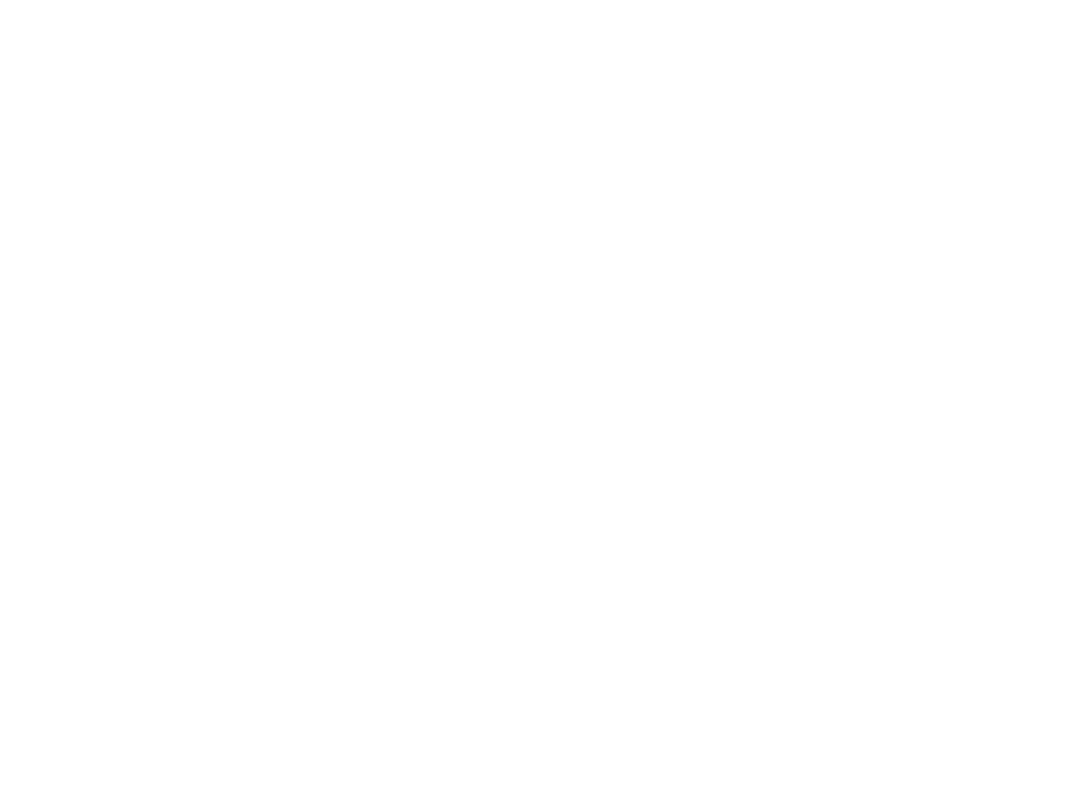
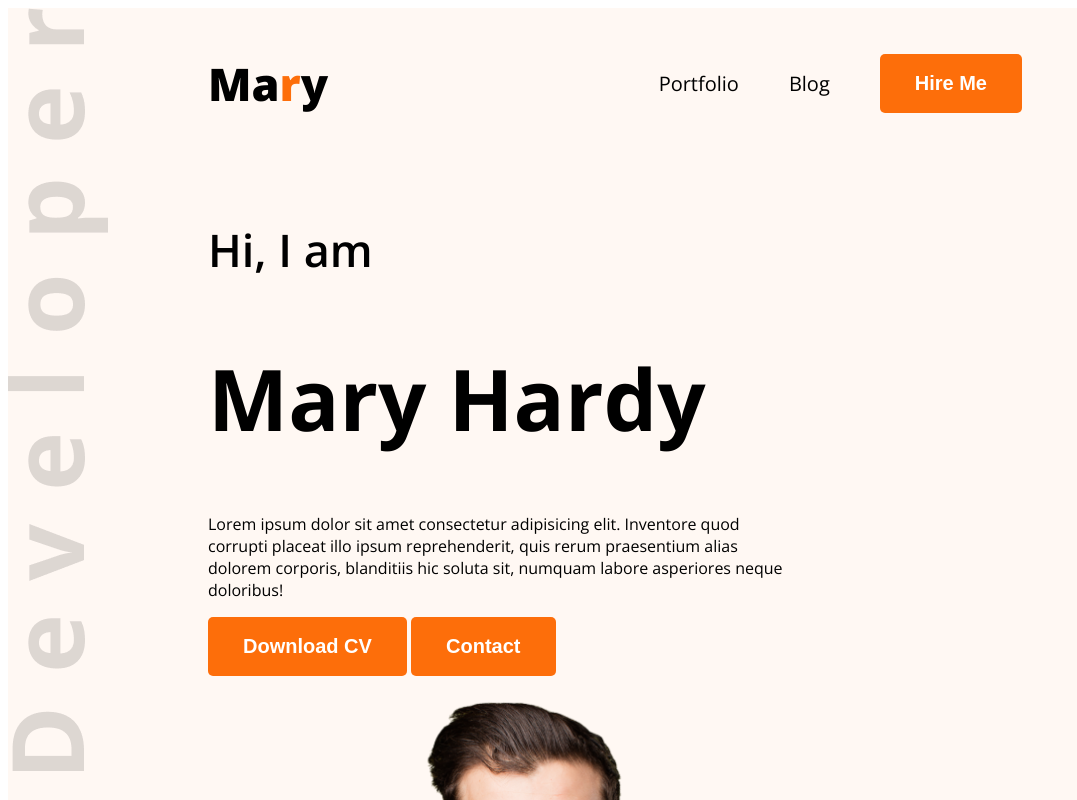
Before and after one commit to Adni1405/web-dev-portfolio, a plain HTML site: page index.html in a window 1280 px wide. Shown: the top 800 px of the page, without its empty margins (0-1077 px from the left). Drawn offline with nearby package versions, Linux system fonts and the light colour scheme.

Commit message:
added two pages

```diff
--- a/index.html
+++ b/index.html
@@ -4,13 +4,58 @@
     <meta charset="UTF-8">
     <meta name="viewport" content="width=device-width, initial-scale=1.0">
     <title>Web Developer Portfolio</title>
+    <link rel="preconnect" href="https://fonts.googleapis.com">
+<link rel="preconnect" href="https://fonts.gstatic.com" crossorigin>
+<link href="https://fonts.googleapis.com/css2?family=Open+Sans:ital,wght@0,300..800;1,300..800&display=swap" rel="stylesheet">
+    <link rel="stylesheet" href="styles/portfolio.css">
 </head>
-<body>
-    <header>
-
+<body class="open-sans-normal">
+    <header class="header secondary-bg">
+        <nav>
+            <h3 class="nav-title">Ma<span class="text-primary">r</span>y</h3>
+            <ul>
+                <li><a class="dark-02">Portfolio</a></li>
+                <li><a class      ="dark-02">Blog</a></li>
+                <li><a href=""><button class="btn-primary">Hire Me</button></a></li>
+            </ul>
+        </nav>
+        <div class="banner">
+            <div class="banner-content">
+                <h4 class="banner-greetings dark-02">Hi, I am</h4>
+                <h1 class="banner-title">Mary Hardy</h1>
+                <p class="banner-description">
+                    Lorem ipsum dolor sit amet consectetur adipisicing elit. Inventore quod corrupti placeat illo ipsum reprehenderit, quis rerum praesentium alias dolorem corporis, blanditiis hic soluta sit, numquam labore asperiores neque doloribus!
+                </p>
+                <button class="btn-primary">Download CV</button>
+                <button class="btn-primary">Contact</button>
+                <img class="banner-profile-pic" src="images/hardy.png" alt="">
+            </div>
+        </div>
     </header>
     <main>
-
+        <section class="about">
+            <h3 class="section-title">About Me</h3>
+            <p class="section-description">Lorem ipsum dolor sit amet consectetur, adipisicing elit. Qui at ea temporibus ullam optio numquam error pariatur nesciunt, nisi voluptas. Tempore eligendi ut qui molestias nisi earum ducimus deserunt expedita.</p>
+            <div class="about-items">
+                <!-- .about-item*4>p.item-title+p.item-description -->
+                <about-items>
+                    <p class="item-title">Date of Birth</p>
+                    <p class="item-description">Dec 16, 1971</p>
+                </about-items>
+                <about-items>
+                    <p class="item-title">From</p>
+                    <p class="item-description">Dhaka, BD</p>
+                </about-items>
+                <about-items>
+                    <p class="item-title">My name</p>
+                    <p class="item-description">Mary Handy</p>
+                </about-items>
+                <about-items>
+                    <p class="item-title">Email</p>
+                    <p class="item-description">abc@def.com</p>
+                </about-items>
+            </div>
+        </section>
     </main>
     <footer>
 
--- /dev/null
+++ b/styles/portfolio.css
@@ -0,0 +1,123 @@
+
+.open-sans-normal {
+  font-family: "Open Sans", sans-serif;
+  font-optical-sizing: auto;
+  font-style: normal;
+  font-variation-settings:
+    "wdth" 100;
+}
+
+/* shared styles */
+.text-primary{
+    color: #FD6E0A;
+}
+
+.dark-2{
+    color: #474747;
+}
+
+.btn-primary{
+    background-color: #FD6E0A;
+    font-weight: bold;
+    font-size: 20px;
+    color: white;
+    border: none;
+    padding: 18px 35px;
+    border-radius: 5px;
+}
+
+.section-title{
+    font-size: 35px;
+    font-weight: bold;
+    color: #181818;
+}
+
+.section-description{
+    font-size: 18px;
+    color: #757575;
+}
+
+.secondary-bg{
+    background-color: #FFF8F3;
+}
+/* header */
+.header{
+    background-image: url('../images/developer.png'), url('../images/header_bg.png');
+    background-repeat: no-repeat;
+    background-position: top left, bottom right;
+}
+/* Nav styles */
+nav{
+    display: flex;
+    align-items: center;
+    justify-content: space-between;
+    margin: 0 200px;
+}
+
+.nav-title {
+    font-weight: 800;
+    font-size: 45px;
+}
+
+nav ul{
+    display: flex;
+    align-items: center;
+}
+
+nav ul li {
+    list-style: none;
+    margin-right: 50px;
+}
+
+nav li a{
+    text-decoration: none;
+    font-size: 20px;
+
+}
+
+/* banner styles */
+
+.banner{
+    display: flex;
+    justify-content: space-between;
+    margin: 0 35px 0 200px;
+}
+.banner-greetings{
+    font-size: 45px;
+    font-weight: 600;
+}
+
+.banner-content{
+    max-width: 580px;
+}
+
+.banner-title{
+    font-weight: bold;
+    font-size: 85px;
+}
+
+.banner-profile-pic{
+    width: 580px;
+}
+
+/* main styles */
+main{
+    max-width: 1140px;
+    margin: 0 auto;
+}
+
+/* about styles */
+.about{
+    border-radius: 10px;
+    padding: 130px 150px;
+    text-align: center;
+    margin-top: 130px;
+}
+
+.about-items{
+    display: flex;
+    justify-content: space-around;
+}
+.item-description{
+    font-weight: 600;
+}
```
